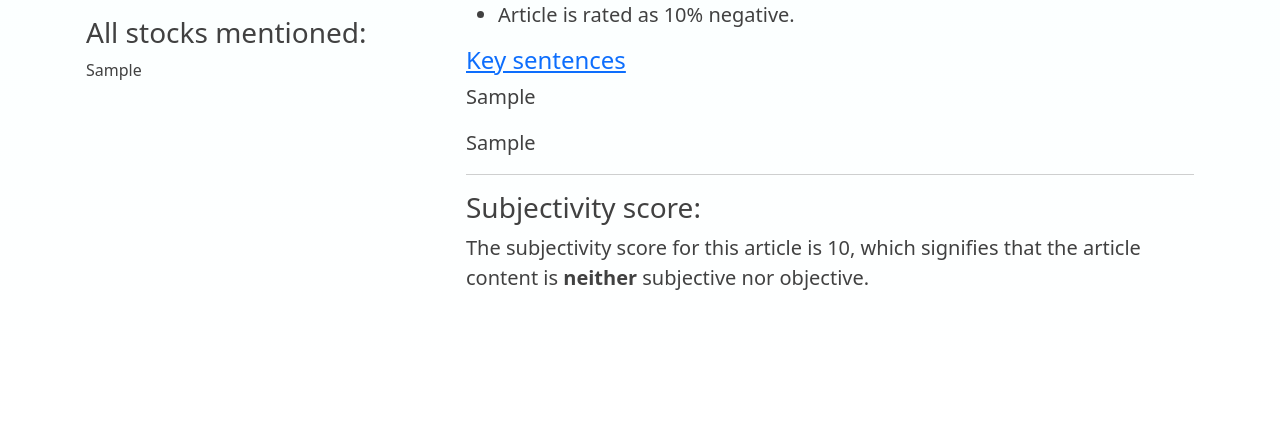
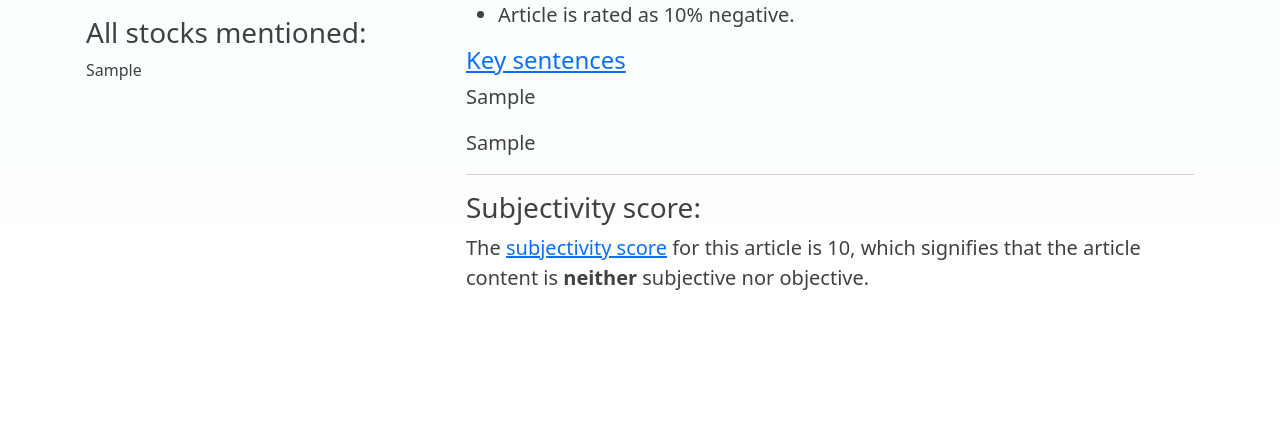
Before and after one commit to kaichang1/CS361, a Flask app: template templates/results.html in a window 1280 px wide. Shown: the part 555-984 px from the top of the page. Run offline with Flask 2, Linux system fonts and the light colour scheme; the template is opened without the code that fills it: most values are stand-ins (such as "Sample title", 1, 10 or a date in 2020); parts of the project's set-up code (start-up, migrations or seed data) failed here and were passed over.

Commit message:
Fix bug where subjectivity tooltip is only shown for objective results

```diff
--- a/templates/results.html
+++ b/templates/results.html
@@ -90,13 +90,13 @@
             {% elif subjectivity > 0.5 %}
               <p class="fs-5">
                 The
-                subjectivity score
+                <a href="#" data-bs-toggle="tooltip" data-bs-placement="top" title="Rates the overall subjectivity on a scale of 0 (very objective) to +1 (very subjective).">subjectivity score</a>
                 for this article is {{ subjectivity | round(3) }}, which signifies that the article content is <strong>subjective</strong>.
               </p>
             {% else %}
               <p class="fs-5">
                 The
-                subjectivity score
+                <a href="#" data-bs-toggle="tooltip" data-bs-placement="top" title="Rates the overall subjectivity on a scale of 0 (very objective) to +1 (very subjective).">subjectivity score</a>
                 for this article is {{ subjectivity | round(3) }}, which signifies that the article content is <strong>neither</strong> subjective nor objective.
               </p>
             {% endif %}
```
